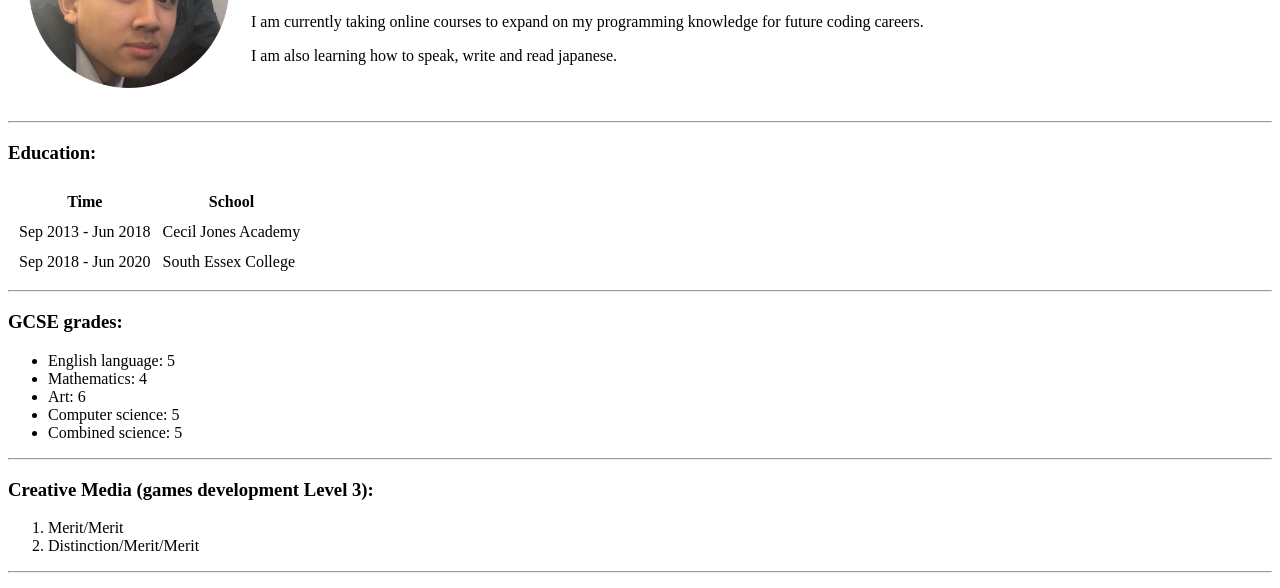
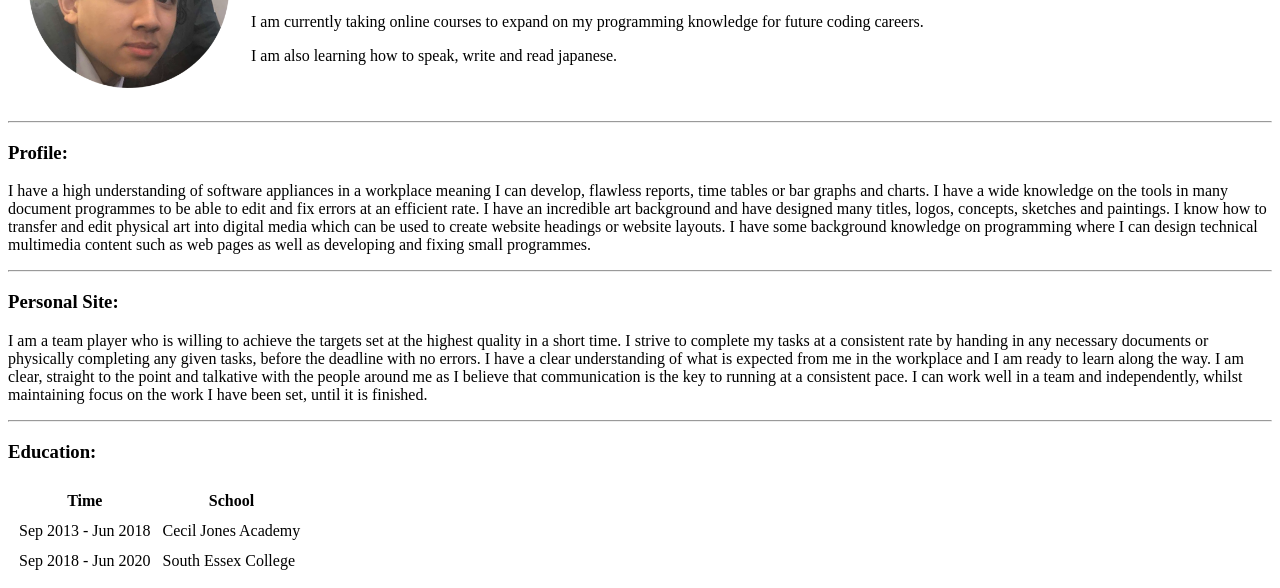
Before and after one commit to Eathan117/cv, a plain HTML site: page index.html in a window 1280 px wide. Shown: the part 141-729 px from the top of the page. Drawn offline with Linux system fonts and the light colour scheme.

Commit message:
Add initial cv website files

```diff
--- a/index.html
+++ b/index.html
@@ -15,6 +15,12 @@
         <p>I am also learning how to speak, write and read japanese.</p></td>
       </tr>
     </table>
+    <hr>
+    <h3>Profile:</h3>
+    <p>I have a high understanding of software appliances in a workplace meaning I can develop, flawless reports, time tables or bar graphs and charts. I have a wide knowledge on the tools in many document programmes to be able to edit and fix errors at an efficient rate. I have an incredible art background and have designed many titles, logos, concepts, sketches and paintings. I know how to transfer and edit physical art into digital media which can be used to create website headings or website layouts. I have some background knowledge on programming where I can design technical multimedia content such as web pages as well as developing and fixing small programmes.</p>
+    <hr>
+    <h3>Personal Site:</h3>
+    <p>I am a team player who is willing to achieve the targets set at the highest quality in a short time. I strive to complete my tasks at a consistent rate by handing in any necessary documents or physically completing any given tasks, before the deadline with no errors. I have a clear understanding of what is expected from me in the workplace and I am ready to learn along the way. I am clear, straight to the point and talkative with the people around me as I believe that communication is the key to running at a consistent pace. I can work well in a team and independently, whilst maintaining focus on the work I have been set, until it is finished.</p>
     <hr>
     <h3>Education:</h3>
       <table cellspacing="10">
```
